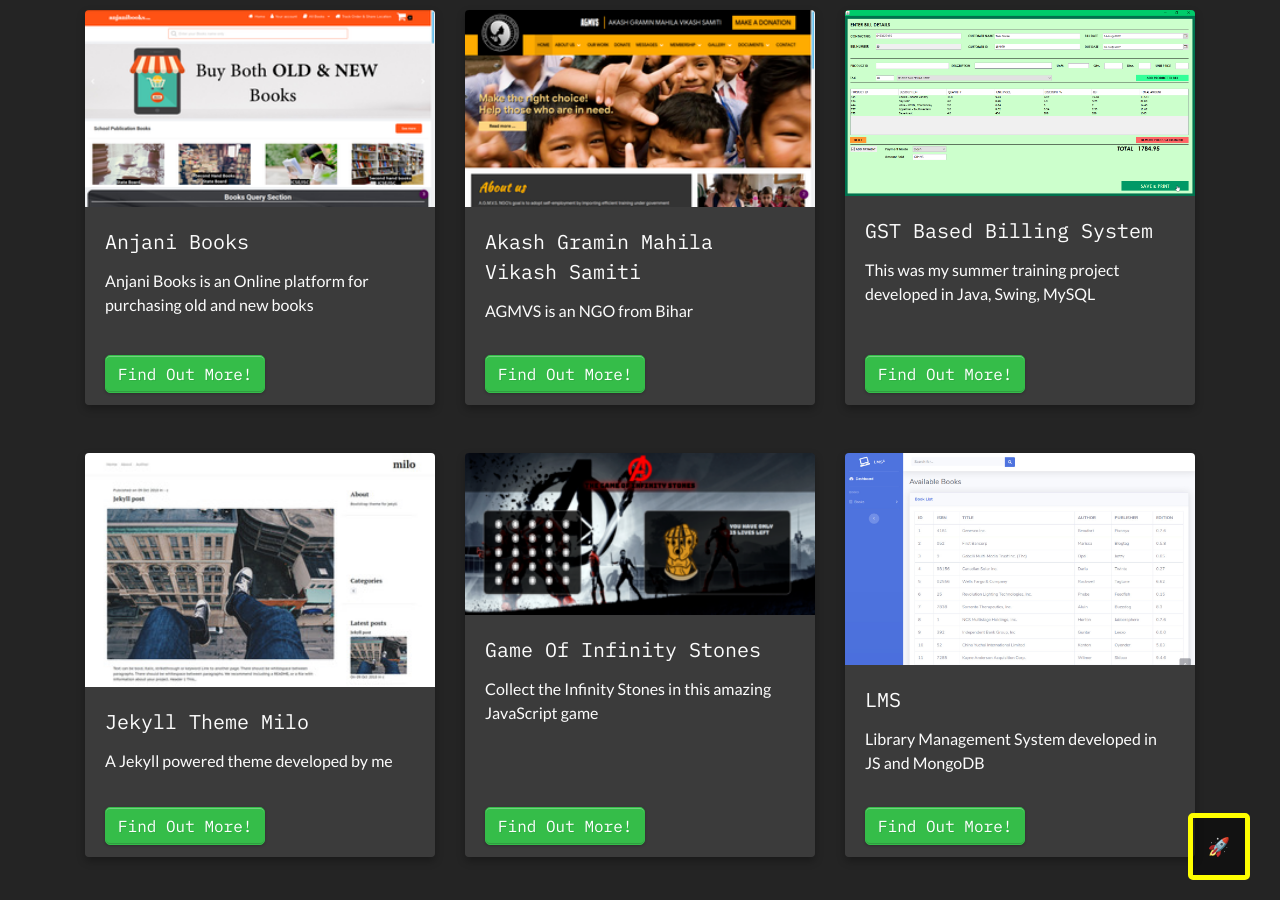
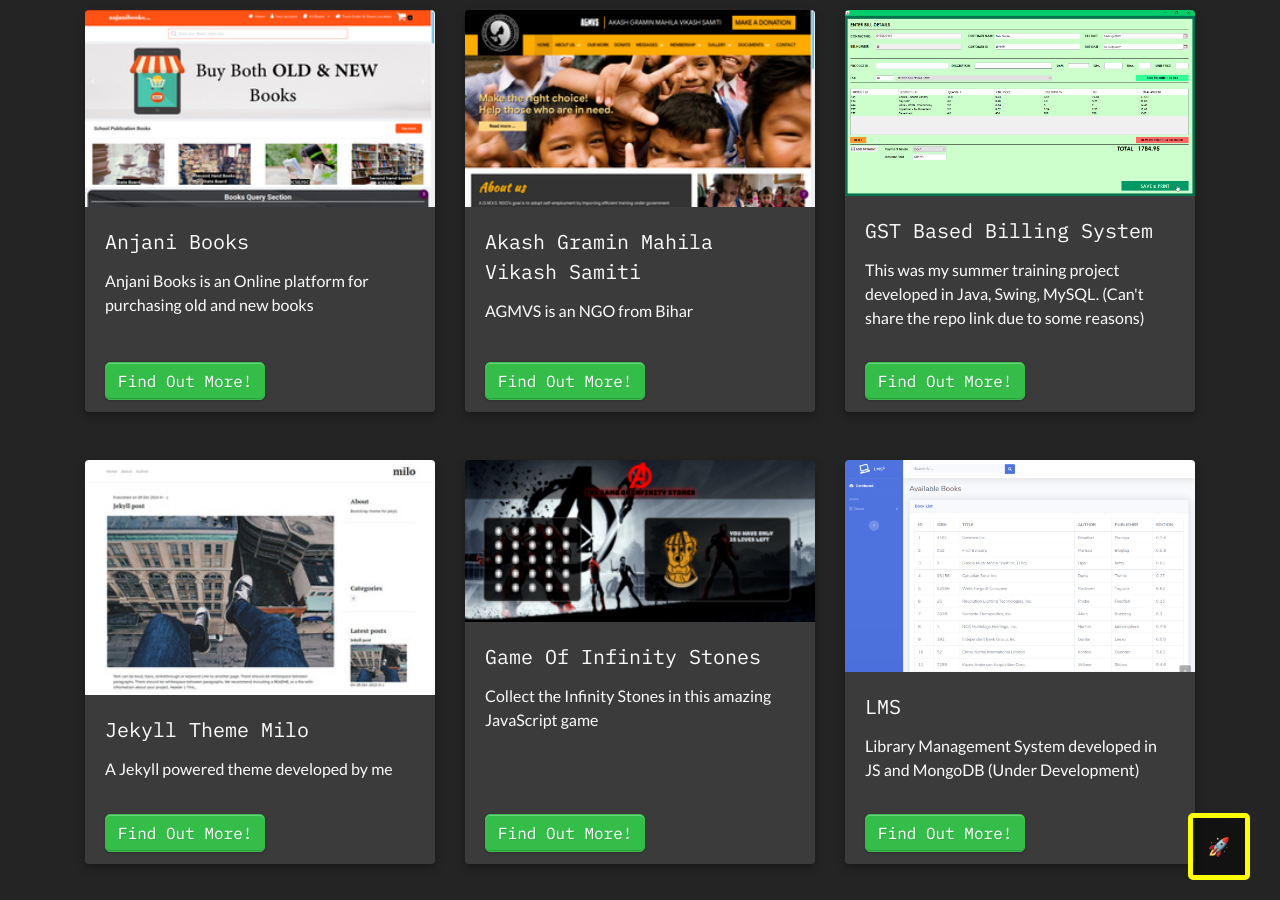
Before and after one commit to sharadcodes/sharadcodes.github.io, a Jekyll site: the page built from portfolio.md, in a window 1280 px wide and 900 px high, scrolled down 383 px. Built offline with Jekyll 4.4.1, drawn with Linux system fonts in a browser that asks for light colours; emoji names are drawn with the system emoji font.

Commit message:
Update Portfolio “projects”

```diff
--- a/_data/portfolio.yml
+++ b/_data/portfolio.yml
@@ -9,10 +9,12 @@ projects:
     img_alt: AGMVS Image
     link: 'https://agmvs.org.in'
     title: Akash Gramin Mahila Vikash Samiti
-  - about: 'This was my summer training project developed in Java, Swing, MySQL'
+  - about: >-
+      This was my summer training project developed in Java, Swing, MySQL.
+      (Can't share the repo link due to some reasons)
     img: /assets/uploads/gstb.png
     img_alt: Snap
-    link: '#'
+    link: 'https://github.com/sharadcodes/GSTBillingSystem'
     title: GST Based Billing System
   - about: A Jekyll powered theme developed by me
     img: /assets/uploads/jm.jpeg
@@ -24,7 +26,7 @@ projects:
     img_alt: Snap
     link: 'https://sharadcodes.github.io/the-game-of-infinity-stones/'
     title: Game Of Infinity Stones
-  - about: Library Management System developed in JS and MongoDB
+  - about: Library Management System developed in JS and MongoDB (Under Development)
     img: /assets/uploads/lms.jpeg
     img_alt: LMS
     link: 'https://lms-pro.herokuapp.com/books.html'
```
